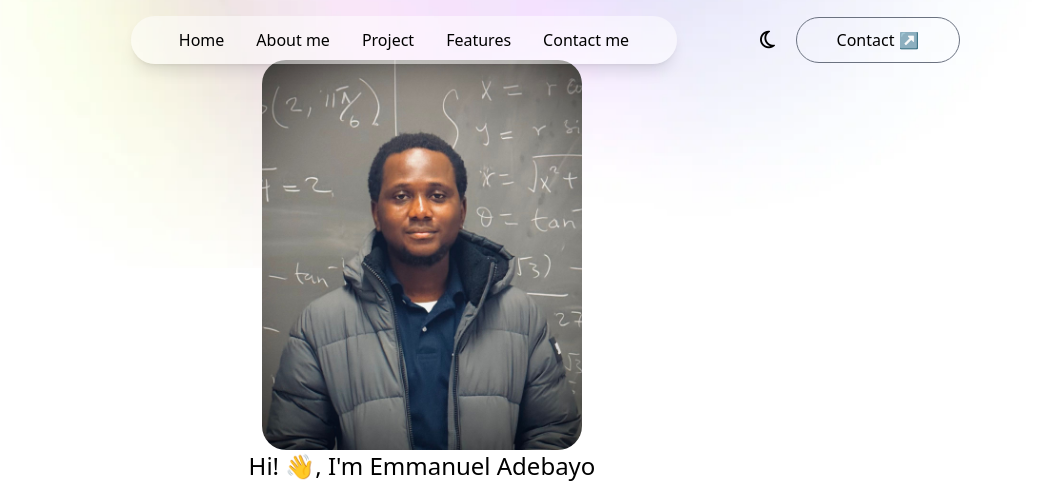
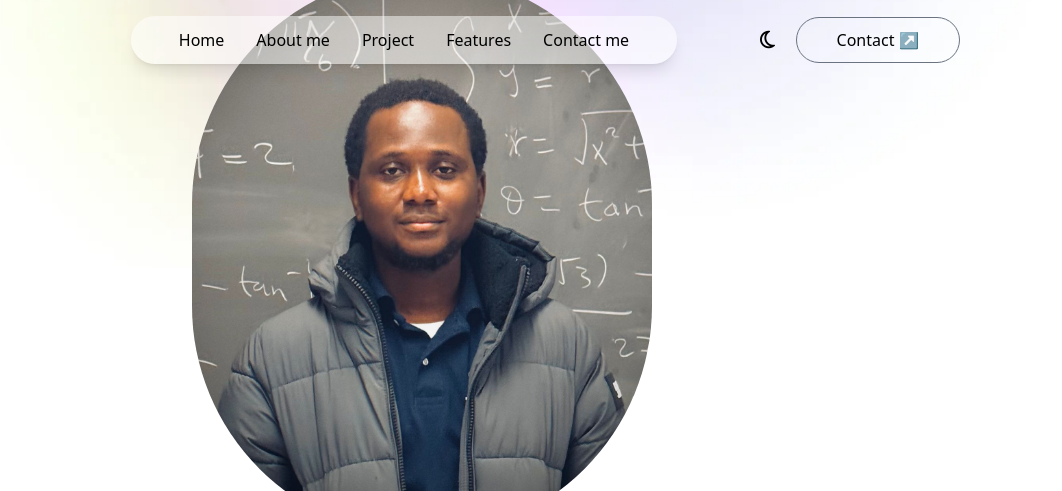
Before and after one commit to Immaculatedcoder/immaculatedcoder.com, a plain HTML site: page index.html in a window 1280 px wide. Shown: the top 491 px of the page, 218-1280 px from the left. Drawn offline with nearby package versions, Linux system fonts and the light colour scheme.

Commit message:
Update index.html

```diff
--- a/index.html
+++ b/index.html
@@ -51,8 +51,8 @@
     </nav>
     <!-- ------------------------------Home Page------------------------------------- -->
      <div id="home" class="w-11/12 max-w-3xl text-center mx-auto h-screen flex flex-col items-center justify-center">
-        <!-- <img src="/Images/img5.jpg" class="rounded-full w-3/5"> -->
-        <img src="Images/img5.jpg" alt="" class="w-64 sm:w-80 rounded-3xl max-w-none">
+        <img src="/Images/img5.jpg" class="rounded-full w-3/5">
+        <!-- <img src="Images/img5.jpg" alt="" class="w-64 sm:w-80 rounded-3xl max-w-none"> -->
         <h3 class="flex items-end text-xl md:text-2xl mb-3"> Hi! &#128075;, I'm Emmanuel Adebayo  </h3>
         <h1 class="text-2xl sm:text-3xl lg:text-4xl mb-3"> Applied Mathematician <br> Frontend Web Developer <br> Computer Vision Engineer </h1>
         <p class="max-2-2xl mx-auto mb-4"> I leverage on the power of numerical analysis, cutting-edge web technologies,
```
